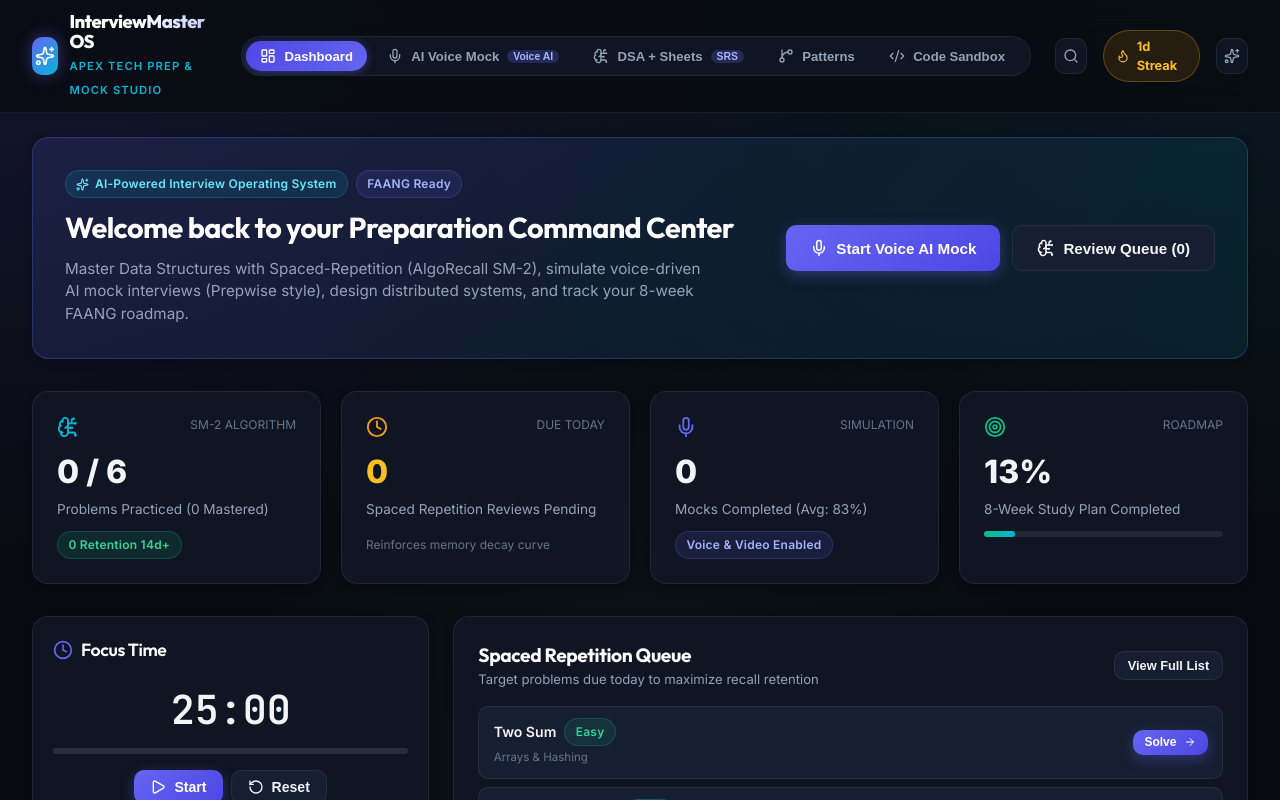
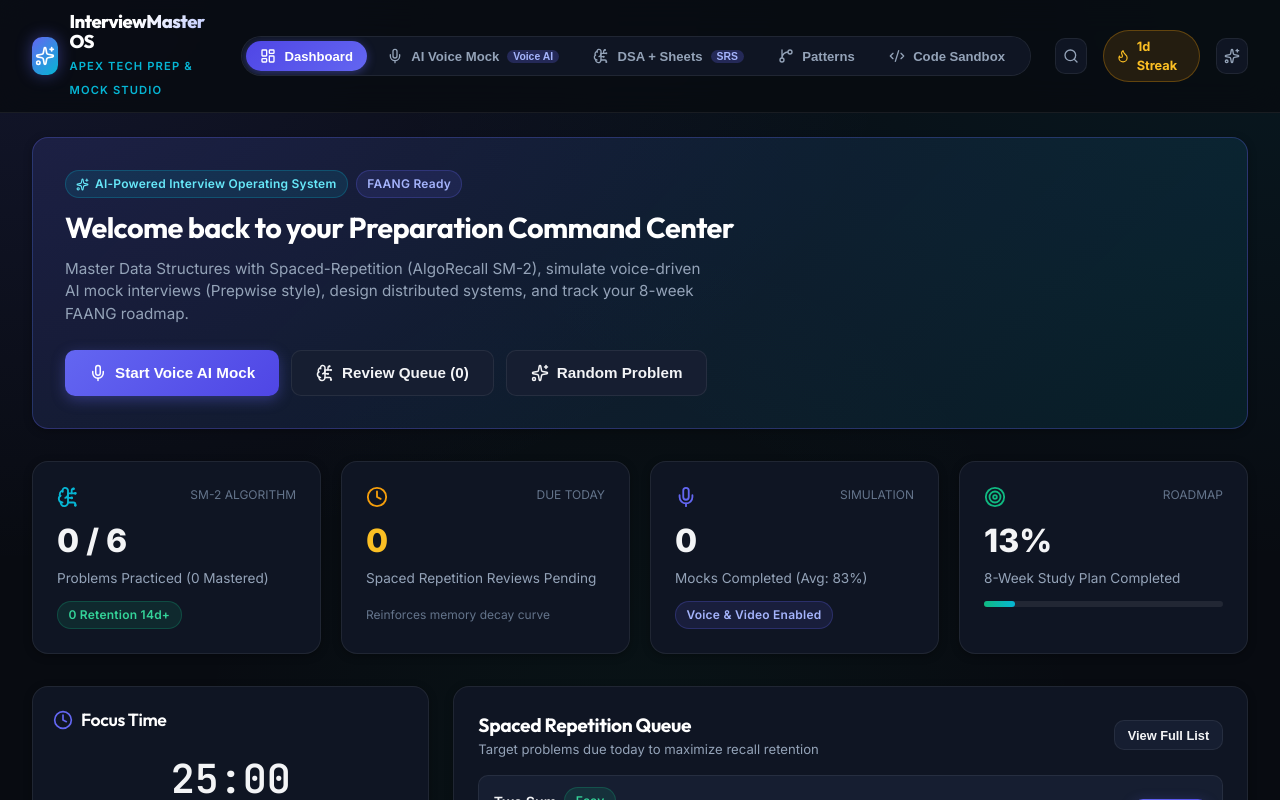
Before and after one commit to PoornaSri26/InterviewPrep, a React (Vite) app: page / in a window 1280 px wide. Both pictures are taken after a click on the button "Enter Platform". Shown: the top 800 px of the page. Built offline with nearby package versions, Linux system fonts and the light colour scheme.

Commit message:
Add random problem button to dashboard

```diff
--- a/src/components/DashboardView.tsx
+++ b/src/components/DashboardView.tsx
@@ -194,6 +194,22 @@ export const DashboardView: React.FC<DashboardViewProps> = ({
           >
             <BrainCircuit size={18} />
             Review Queue ({dueToday.length})
+          </button>
+          <button
+            className="btn-secondary"
+            onClick={() => {
+              const unsolved = problems.filter(p => p.status === 'unsolved');
+              if (unsolved.length > 0) {
+                const random = unsolved[Math.floor(Math.random() * unsolved.length)];
+                onSolveProblem(random.id);
+              } else {
+                onNavigate('dsa');
+              }
+            }}
+            style={{ padding: '0.8rem 1.5rem', fontSize: '0.95rem' }}
+          >
+            <Sparkles size={18} />
+            Random Problem
           </button>
         </div>
       </div>
```
